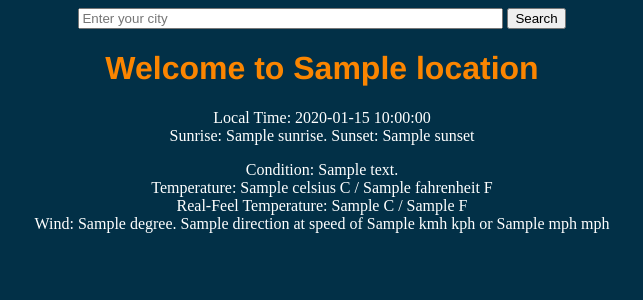
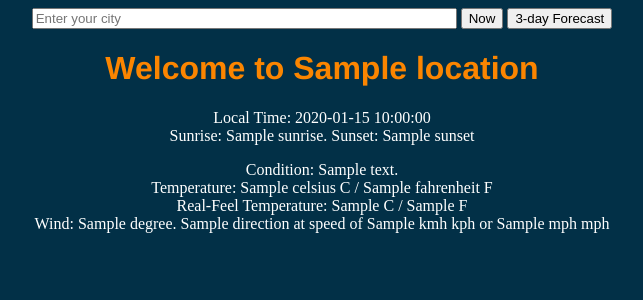
Before and after one commit to ht-pham/weather-app, a Flask app: template templates/location.html in a window 1280 px wide. Shown: the top 300 px of the page, without its empty margins (318-961 px from the left). Run offline with Flask 2, Linux system fonts and the light colour scheme; the template is opened without the code that fills it: most values are stand-ins (such as "Sample title", 1, 10 or a date in 2020).

Commit message:
Modified location.html. Add comments to forecast function

```diff
--- a/templates/location.html
+++ b/templates/location.html
@@ -10,7 +10,8 @@
             <!-- <label for="city">City: </label> -->
             <input type="text" id="city" name="city" size="50%" placeholder="Enter your city" />
             <small></small>
-            <button type="submit" id="search">Search</button>
+            <button type="submit" name="action" value="now" id="now">Now</button>
+            <button type="submit" name="action" value="forecast" id="forecast">3-day Forecast</button>
         </form>
     </div>
 
```
Also changed, not shown: main.py (+5 -2 lines).
